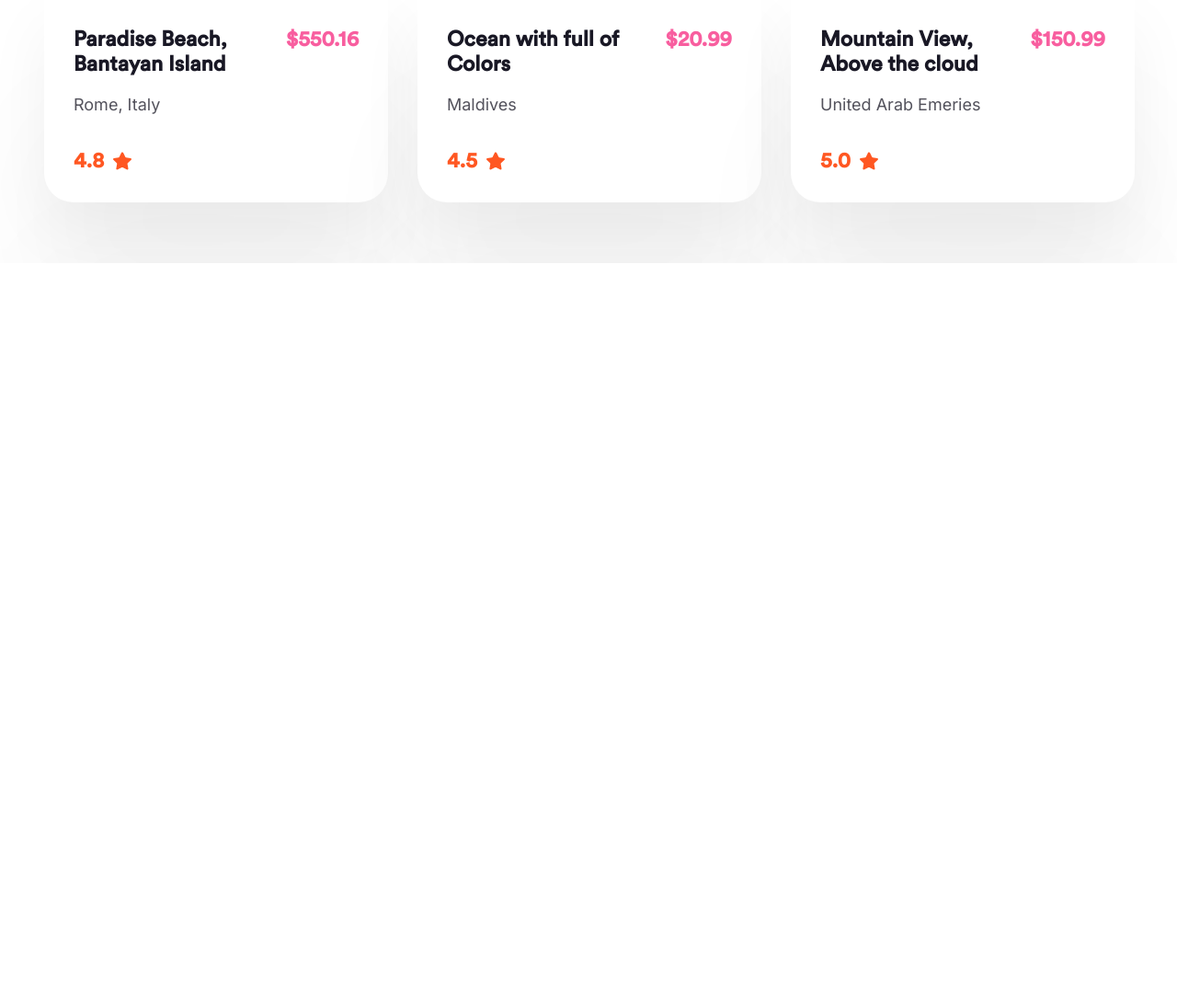
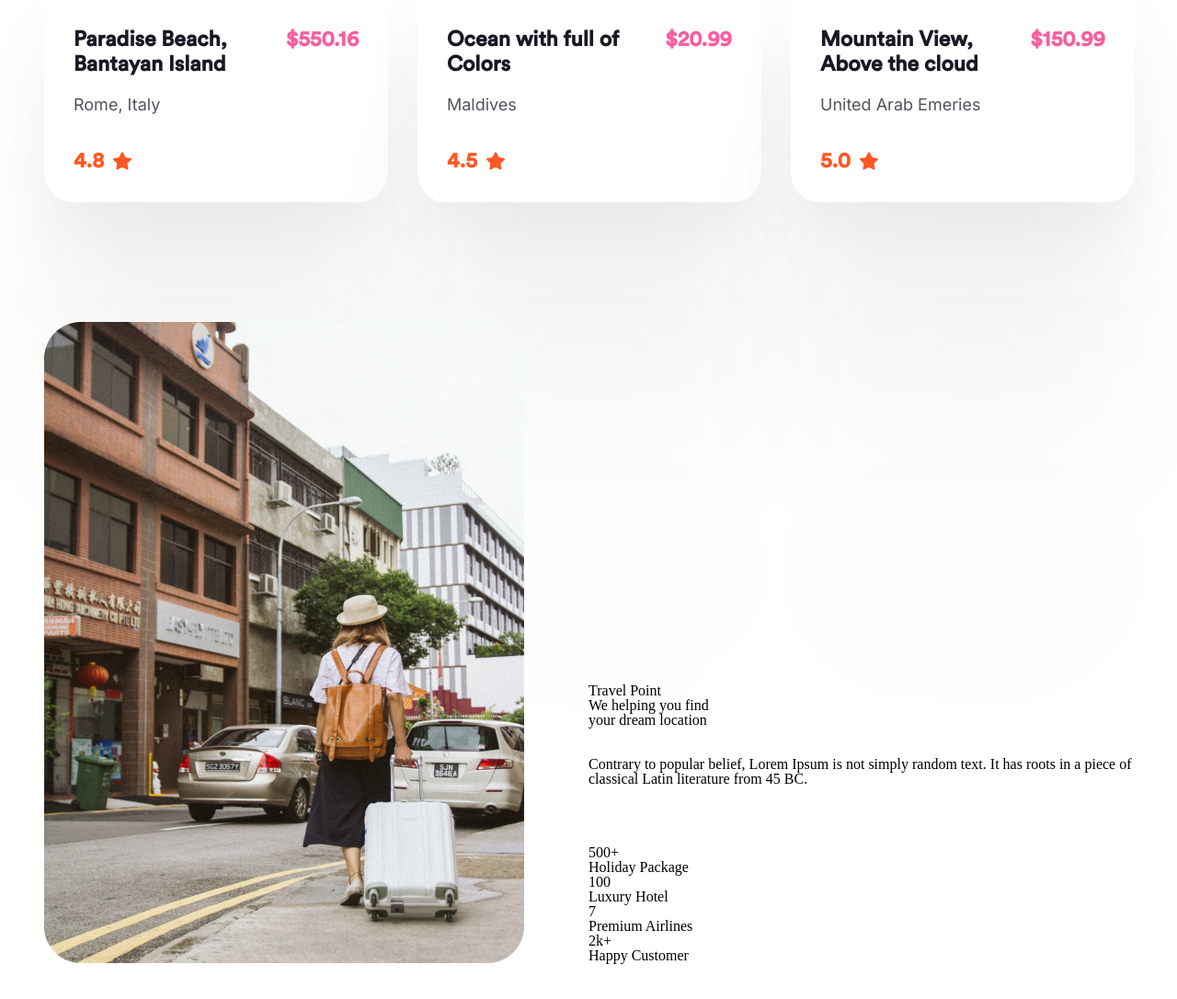
Before and after one commit to NhiDang88/html-css-clone, a plain HTML site: page practices/practice-one/src/pages/index.html in a window 1280 px wide. Shown: the part 2270-3356 px from the top of the page at 92% size. Before the commit the page ends 2556 px from the top, so only its background shows below. Drawn offline with Linux system fonts and the light colour scheme.

Commit message:
Update index.html

```diff
--- a/practices/practice-one/src/pages/index.html
+++ b/practices/practice-one/src/pages/index.html
@@ -160,7 +160,40 @@
       </ul>
     </section>
     <!-- travel-point section -->
-
+    <section class="travel-point">
+      <div class="tp-img"><img src="../assets/images/travel-point/pic.png" alt="travel"></div>
+      <div class="tp-frame">
+        <div class="tp-content">
+          <div class="tp-title-frame">
+            <p class="tp-name">Travel Point</p>
+            <p class="tp-title">We helping you find <br> your dream location</p>
+          </div>
+          <p class="tp-text">Contrary to popular belief, Lorem Ipsum is not simply random text. It has roots in a piece of classical Latin literature from 45 BC.</p>
+        </div>
+        <div class="tp-box-frame">
+          <div class="tp-combo">
+            <div class="tp-item">
+              <p class="tp-number">500+</p>
+              <p class="tp-detail">Holiday Package</p>
+            </div>
+            <div class="tp-item">
+              <p class="tp-number">100</p>
+              <p class="tp-detail">Luxury Hotel</p>
+            </div>
+          </div>
+          <div class="tp-combo">
+            <div class="tp-item">
+              <p class="tp-number">7</p>
+              <p class="tp-detail">Premium Airlines</p>
+            </div>
+            <div class="tp-item">
+              <p class="tp-number">2k+</p>
+              <p class="tp-detail">Happy Customer</p>
+            </div>
+          </div>
+        </div>
+      </div>
+    </section>
     <footer>
     </footer>
   </body>
```
